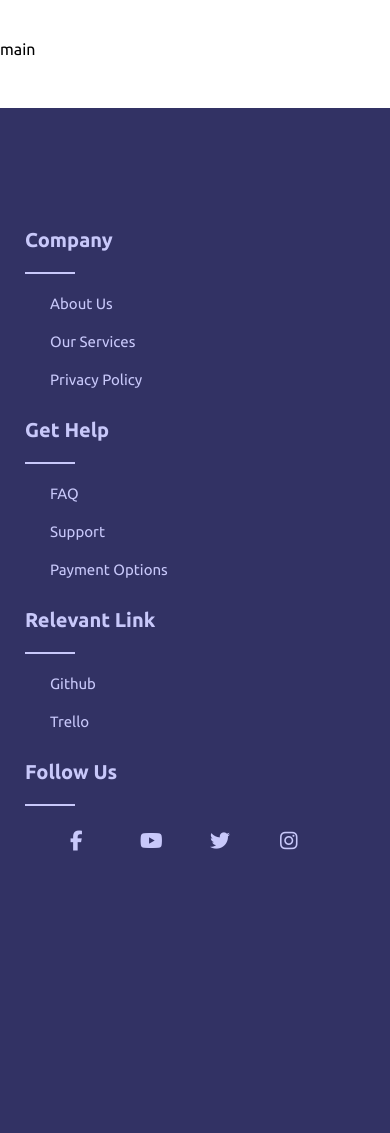
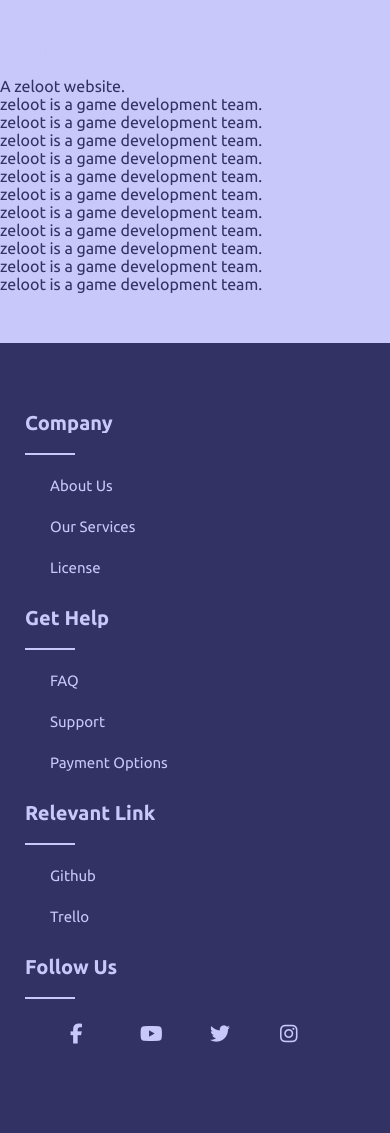
Before and after one commit to AlecioFuranze/zeloo7, a Flask app: page / in a window 390 px wide. Shown: the part 60-1193 px from the top of the page. Before the commit the page ends 911 px from the top, so only its background shows below. Run offline with Flask 2, Linux system fonts and the light colour scheme; some libraries are stand-ins or nearby versions.

Commit message:
add responsive footer and browser scrollbar

```diff
--- a/src/static/css/public/footer.css
+++ b/src/static/css/public/footer.css
@@ -1,12 +1,19 @@
+#footer {
+    position: relative;
+    line-height: 20px;
+    width: 100%;
+}
+
 footer {
     margin-top: 50px;
     width: 100%;
-    height: auto;
+    height: 300px;
+    min-height: calc(100vh - 220px);
     display: flex;
+    position: relative;
+    align-items: center;
     align-items: center;
     justify-content: center;
-    position: relative;
-    align-items: center;
     background-color: rgb(50, 50, 100);
 }
 
@@ -56,6 +63,7 @@
 }
 
 footer>main {
+
     position: relative;
     display: flex;
     flex-direction: row;
@@ -63,7 +71,6 @@
     align-items: flex-start;
     justify-content: space-between;
     width: 100%;
-    height: auto;
     max-width: 1280px;
     margin: 25px 0px;
     padding: 25px;
@@ -87,6 +94,10 @@
         flex-direction: column;
     }
 
+    footer {
+        height: auto;
+    }
+
     footer .footer-content {
         width: 100%;
         margin-top: 20px;
--- a/src/static/css/public/reset.css
+++ b/src/static/css/public/reset.css
@@ -13,6 +13,34 @@
     outline: none;
 }
 
+a, p, h1, h2, h3, h4, h5, h6 {
+    color: rgb(50, 50, 100);
+}
+
+body {
+    background-color: rgb(200, 200, 250);
+}
+
 body>main {
     margin-top: 100px;
 }
+
+/* width */
+::-webkit-scrollbar {
+    width: 10px;
+}
+
+/* Track */
+::-webkit-scrollbar-track {
+    background: rgba(50, 50, 100, 1);
+}
+
+/* Handle */
+::-webkit-scrollbar-thumb {
+    background: rgba(200, 200, 250, 0.25);
+}
+
+/* Handle on hover */
+::-webkit-scrollbar-thumb:hover {
+    background: rgba(200, 200, 250, 0.5);
+}
--- a/src/template/private/main.html
+++ b/src/template/private/main.html
@@ -1 +1,13 @@
-main
+<h1>Zeloot</h1>
+<p>A zeloot website.</p>
+<p>zeloot is a game development team.</p>
+<p>zeloot is a game development team.</p>
+<p>zeloot is a game development team.</p>
+<p>zeloot is a game development team.</p>
+<p>zeloot is a game development team.</p>
+<p>zeloot is a game development team.</p>
+<p>zeloot is a game development team.</p>
+<p>zeloot is a game development team.</p>
+<p>zeloot is a game development team.</p>
+<p>zeloot is a game development team.</p>
+<p>zeloot is a game development team.</p>
--- a/src/template/public/footer.html
+++ b/src/template/public/footer.html
@@ -1,5 +1,5 @@
 <link rel="stylesheet" href="{{ url_for('static', filename='/css/public/footer.css') }}">
-
+<div id="footer">
     <footer>
         <main>
             <div class="footer-content">
@@ -8,7 +8,7 @@
                 <ul>
                     <li><a href="#">About Us</a></li>
                     <li><a href="#">Our Services</a></li>
-                <li><a href="#">Privacy Policy</a></li>
+                    <li><a href="#">License</a></li>
                 </ul>
             </div>
             <div class="footer-content">
@@ -32,11 +32,12 @@
                 <h1>Follow Us</h1>
                 <p class="footer-botton"></p>
                 <ul id="footer-social">
-                <li><i class="fab fa-facebook-f"></i></li>
-                <li><i class="fab fa-youtube"></i></li>
-                <li><i class="fab fa-twitter"></i></li>
-                <li><i class="fab fa-instagram"></i></li>
+                    <li><i onclick="OpenURL('/')" class="fab fa-facebook-f"></i></li>
+                    <li><i onclick="OpenURL('/')" class="fab fa-youtube"></i></li>
+                    <li><i onclick="OpenURL('/')" class="fab fa-twitter"></i></li>
+                    <li><i onclick="OpenURL('/')" class="fab fa-instagram"></i></li>
                 </ul>
             </div>
         </main>
     </footer>
+</div>
--- a/src/template/public/index.html
+++ b/src/template/public/index.html
@@ -10,9 +10,9 @@
 </head>
 
 <body>
-    <header>{% include("public/header.html") %}</header>
+    <div>{% include("public/header.html") %}</div>
     <main>{% include("private/" + main) %}</main>
-    <footer>{% include("public/footer.html") %}</footer>
+    <div>{% include("public/footer.html") %}</div>
 </body>
 
 </html>
```
Lines whose indentation alone changed are shown as unchanged.
